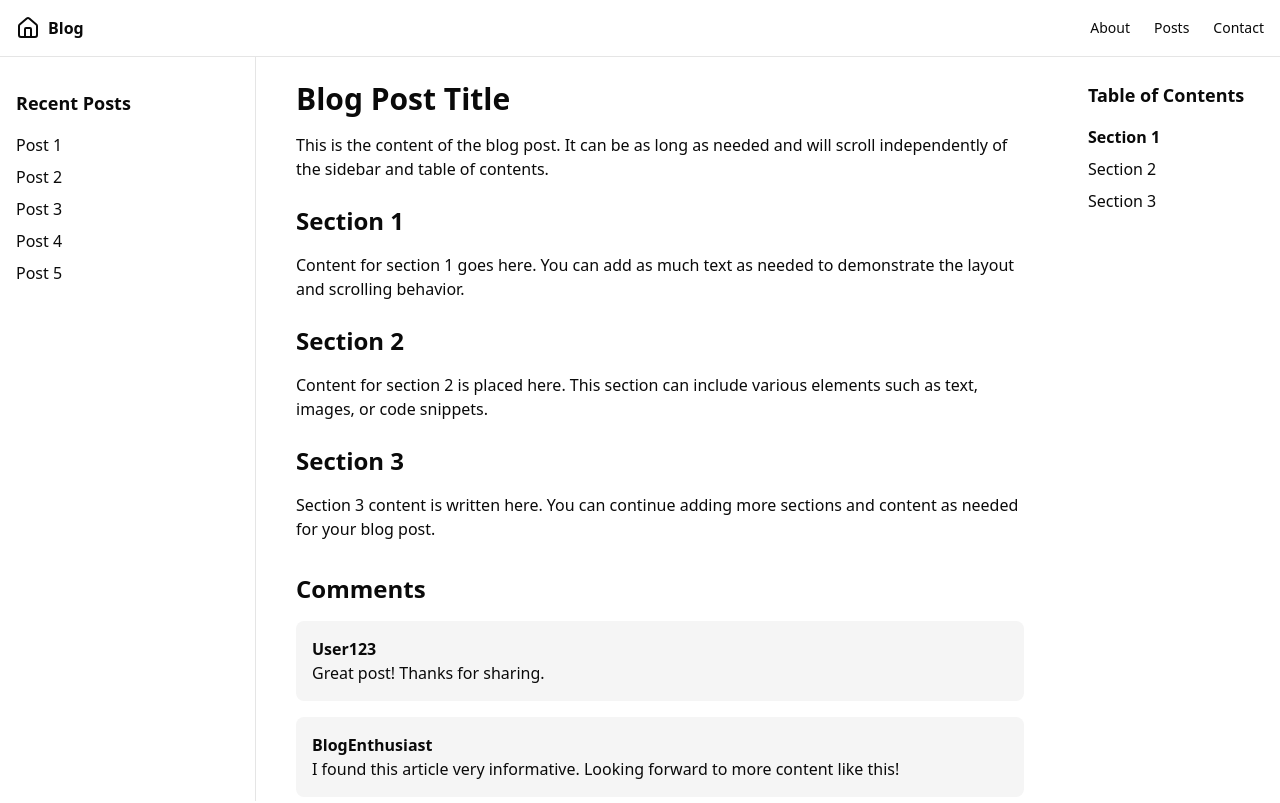
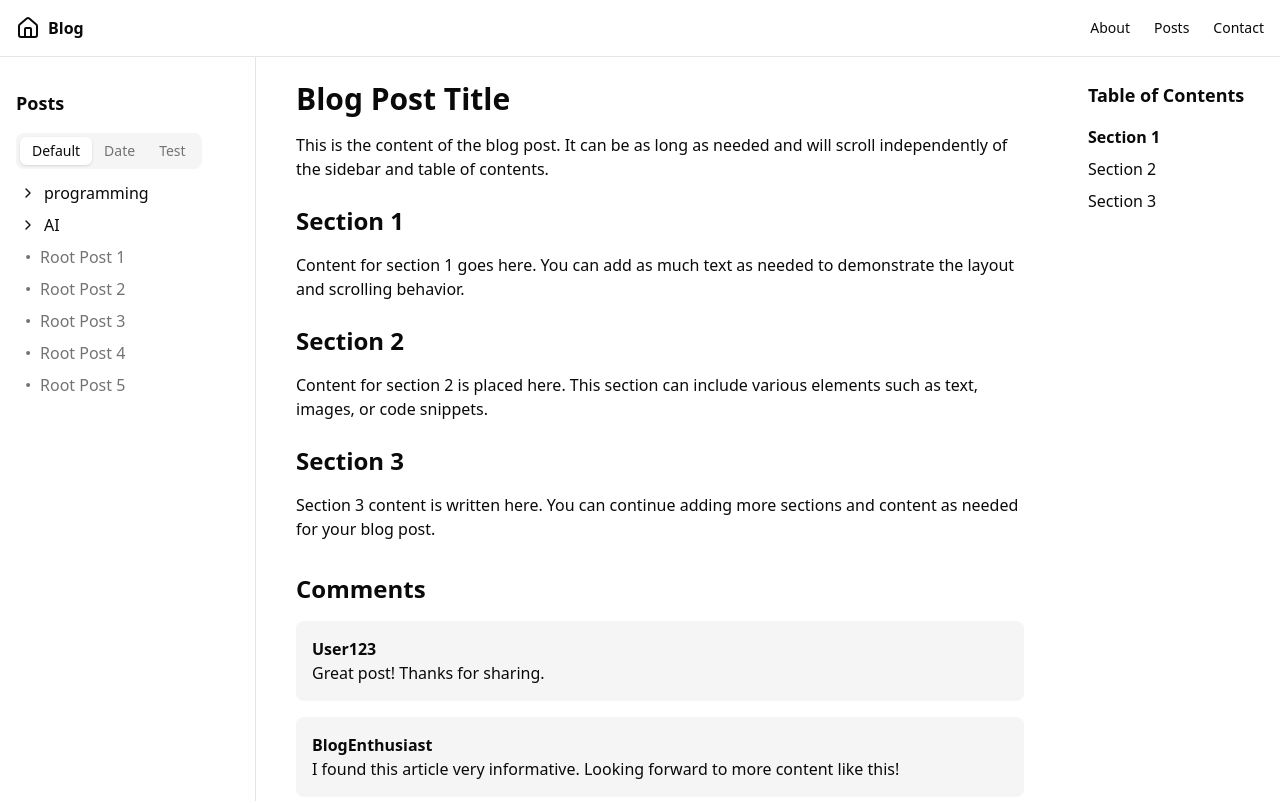
Before and after one commit to my-trash-bin/241002, a Next.js app: page / in a window 1280 px wide. Shown: the top 803 px of the page. Built offline with nearby package versions, Linux system fonts and the light colour scheme.

Commit message:
change post list to tree

```diff
--- a/package.json
+++ b/package.json
@@ -9,6 +9,7 @@
     "@radix-ui/react-dialog": "^1.1.2",
     "@radix-ui/react-icons": "^1.3.0",
     "@radix-ui/react-slot": "^1.1.0",
+    "@radix-ui/react-tabs": "^1.1.1",
     "class-variance-authority": "^0.7.0",
     "clsx": "^2.1.1",
     "lucide-react": "^0.447.0",
--- a/src/app/page.tsx
+++ b/src/app/page.tsx
@@ -1,9 +1,26 @@
 "use client";
 
+import { Tabs, TabsContent, TabsList, TabsTrigger } from "@/components/ui/tabs";
 import { cn } from "@/lib/utils";
-import { ChevronDownIcon, HomeIcon } from "lucide-react";
+import {
+  ChevronDownIcon,
+  ChevronRightIcon,
+  DotIcon,
+  HomeIcon,
+} from "lucide-react";
 import Link from "next/link";
-import { useEffect, useState } from "react";
+import { KeyboardEvent, useEffect, useState } from "react";
+
+interface Post {
+  id: string;
+  title: string;
+}
+
+interface Category {
+  name: string;
+  subCategories: Category[];
+  posts: Post[];
+}
 
 const tocItems = [
   { id: "section-1", title: "Section 1" },
@@ -11,13 +28,140 @@ const tocItems = [
   { id: "section-3", title: "Section 3" },
 ];
 
-const recentPosts = [
-  { id: "post-1", title: "Post 1" },
-  { id: "post-2", title: "Post 2" },
-  { id: "post-3", title: "Post 3" },
-  { id: "post-4", title: "Post 4" },
-  { id: "post-5", title: "Post 5" },
+const categories: Category[] = [
+  {
+    name: "Default",
+    subCategories: [
+      {
+        name: "programming",
+        subCategories: [],
+        posts: [{ id: "programming-post-1", title: "Programming" }],
+      },
+      {
+        name: "AI",
+        subCategories: [
+          {
+            name: "deeper one",
+            subCategories: [],
+            posts: [{ id: "deep-post-1", title: "Deep" }],
+          },
+        ],
+        posts: [{ id: "ai-post-1", title: "AI" }],
+      },
+    ],
+    posts: [
+      { id: "post-1", title: "Root Post 1" },
+      { id: "post-2", title: "Root Post 2" },
+      { id: "post-3", title: "Root Post 3" },
+      { id: "post-4", title: "Root Post 4" },
+      { id: "post-5", title: "Root Post 5" },
+    ],
+  },
+  {
+    name: "Date",
+    subCategories: [],
+    posts: [
+      { id: "post-1", title: "Root Post 1" },
+      { id: "post-2", title: "Root Post 2" },
+      { id: "post-3", title: "Root Post 3" },
+      { id: "post-4", title: "Root Post 4" },
+      { id: "post-5", title: "Root Post 5" },
+      { id: "programming-post-1", title: "Programming" },
+      { id: "ai-post-1", title: "AI" },
+      { id: "deep-post-1", title: "Deep" },
+    ],
+  },
+  {
+    name: "Test",
+    subCategories: [],
+    posts: [],
+  },
 ];
+
+const PostTree = ({
+  category,
+  isRoot,
+}: {
+  category: Category;
+  isRoot?: boolean;
+}) => {
+  const [isExpanded, setIsExpanded] = useState(isRoot);
+
+  const toggleExpanded = () => setIsExpanded(!isExpanded);
+
+  const handleKeyDown = (event: KeyboardEvent<HTMLDivElement>) => {
+    if (event.key === "Enter" || event.key === " ") {
+      event.preventDefault();
+      toggleExpanded();
+    }
+  };
+
+  const handleCategoryClick = () => {
+    // Here you can add logic to navigate to the category page
+    console.log(`Navigating to category: ${category.name}`);
+  };
+
+  return (
+    <div>
+      {!isRoot && (
+        <div className="flex py-1 items-center">
+          <div
+            className="cursor-pointer p-1"
+            onClick={toggleExpanded}
+            onKeyDown={handleKeyDown}
+            role="button"
+            tabIndex={0}
+            aria-expanded={isExpanded}
+            aria-label={`Expand ${category.name} category`}
+          >
+            <ChevronRightIcon
+              className={`h-4 w-4 transition-transform ${
+                isExpanded ? "transform rotate-90" : ""
+              }`}
+              aria-hidden="true"
+            />
+          </div>
+          <div
+            className="ml-1 cursor-pointer flex-grow"
+            onClick={handleCategoryClick}
+            onKeyDown={(e) => {
+              if (e.key === "Enter" || e.key === " ") {
+                e.preventDefault();
+                handleCategoryClick();
+              }
+            }}
+            role="button"
+            tabIndex={0}
+            aria-label={`Go to ${category.name} category`}
+          >
+            {category.name}
+          </div>
+        </div>
+      )}
+      {(isExpanded || isRoot) && (
+        <div
+          className={isRoot ? "" : "ml-4"}
+          role="group"
+          aria-label={`${category.name} subcategories and posts`}
+        >
+          {category.subCategories.map((subCategory) => (
+            <PostTree key={subCategory.name} category={subCategory} />
+          ))}
+          {category.posts.map((post) => (
+            <Link
+              key={post.id}
+              href={`/${post.id}`}
+              className="flex py-1 text-muted-foreground hover:text-foreground items-center"
+            >
+              <DotIcon />
+              {post.title}
+            </Link>
+          ))}
+        </div>
+      )}
+    </div>
+  );
+};
 
 export default function BlogPost() {
   const [activeSection, setActiveSection] = useState("section-1");
@@ -49,7 +193,7 @@ export default function BlogPost() {
     });
 
     return () => observer.disconnect();
-  }, [tocItems]);
+  }, []);
 
   useEffect(() => {
     if (expanded) {
@@ -103,33 +247,49 @@ export default function BlogPost() {
             <div
               className="py-2 flex items-center justify-between cursor-pointer"
               onClick={togglePostList}
+              role="button"
+              tabIndex={0}
+              onKeyDown={(e) => {
+                if (e.key === "Enter" || e.key === " ") {
+                  e.preventDefault();
+                  togglePostList();
+                }
+              }}
+              aria-expanded={expanded === "postList"}
+              aria-controls="mobile-post-list"
             >
-              <span className="font-medium">Recent Posts</span>
+              <span className="font-medium">Posts</span>
               <ChevronDownIcon
                 className={`h-4 w-4 transition-transform ${
                   expanded === "postList" ? "transform rotate-180" : ""
                 }`}
+                aria-hidden="true"
               />
             </div>
           </div>
         </div>
 
-        {/* Mobile Post Lis expanded */}
+        {/* Mobile Post List expanded */}
         {expanded === "postList" && (
-          <div className="md:hidden border-b flex-1 z-40 bg-background/95 backdrop-blur supports-[backdrop-filter]:bg-background/60 overflow-y-auto">
+          <div
+            id="mobile-post-list"
+            className="md:hidden border-b flex-1 z-40 bg-background/95 backdrop-blur supports-[backdrop-filter]:bg-background/60 overflow-y-auto"
+          >
             <div className="container mx-auto px-4 py-2">
-              <nav className="space-y-1">
-                {recentPosts.map((post) => (
-                  <Link
-                    key={post.id}
-                    href={`/${post.id}`}
-                    className="block py-1 text-muted-foreground hover:text-foreground"
-                    onClick={togglePostList}
-                  >
-                    {post.title}
-                  </Link>
+              <Tabs defaultValue={categories[0].name}>
+                <TabsList>
+                  {categories.map((category) => (
+                    <TabsTrigger key={category.name} value={category.name}>
+                      {category.name}
+                    </TabsTrigger>
+                  ))}
+                </TabsList>
+                {categories.map((category) => (
+                  <TabsContent key={category.name} value={category.name}>
+                    <PostTree category={category} isRoot />
+                  </TabsContent>
                 ))}
-              </nav>
+              </Tabs>
             </div>
           </div>
         )}
@@ -140,6 +300,16 @@ export default function BlogPost() {
             <div
               className="py-2 flex items-center justify-between cursor-pointer"
               onClick={toggleToc}
+              role="button"
+              tabIndex={0}
+              onKeyDown={(e) => {
+                if (e.key === "Enter" || e.key === " ") {
+                  e.preventDefault();
+                  toggleToc();
+                }
+              }}
+              aria-expanded={expanded === "toc"}
+              aria-controls="mobile-toc"
             >
               <span className="font-medium">
                 {tocItems.find((item) => item.id === activeSection)?.title}
@@ -148,6 +318,7 @@ export default function BlogPost() {
                 className={`h-4 w-4 transition-transform ${
                   expanded === "toc" ? "transform rotate-180" : ""
                 }`}
+                aria-hidden="true"
               />
             </div>
           </div>
@@ -155,7 +326,10 @@ export default function BlogPost() {
 
         {/* Mobile and Tablet TOC expanded */}
         {expanded === "toc" && (
-          <div className="lg:hidden flex-1 z-40 bg-background/95 backdrop-blur supports-[backdrop-filter]:bg-background/60 overflow-y-auto">
+          <div
+            id="mobile-toc"
+            className="lg:hidden flex-1 z-40 bg-background/95 backdrop-blur supports-[backdrop-filter]:bg-background/60 overflow-y-auto"
+          >
             <div className="container mx-auto px-4 py-4">
               <nav className="space-y-2">
                 {tocItems.map((item) => (
@@ -180,18 +354,21 @@ export default function BlogPost() {
         {/* Sidebar for larger screens */}
         <aside className="hidden md:block sticky top-14 z-30 h-[calc(100vh-3.5rem)] w-full shrink-0 overflow-y-auto border-r">
           <div className="py-6 pr-6 lg:py-8">
-            <h2 className="mb-4 text-lg font-semibold">Recent Posts</h2>
-            <nav className="flex flex-col space-y-2">
-              {recentPosts.map((post) => (
-                <Link
-                  key={post.id}
-                  href={`/${post.id}`}
-                  className="hover:underline"
-                >
-                  {post.title}
-                </Link>
+            <h2 className="mb-4 text-lg font-semibold">Posts</h2>
+            <Tabs defaultValue={categories[0].name}>
+              <TabsList>
+                {categories.map((category) => (
+                  <TabsTrigger key={category.name} value={category.name}>
+                    {category.name}
+                  </TabsTrigger>
+                ))}
+              </TabsList>
+              {categories.map((category) => (
+                <TabsContent key={category.name} value={category.name}>
+                  <PostTree category={category} isRoot />
+                </TabsContent>
               ))}
-            </nav>
+            </Tabs>
           </div>
         </aside>
 
--- /dev/null
+++ b/src/components/ui/tabs.tsx
@@ -0,0 +1,55 @@
+"use client"
+
+import * as React from "react"
+import * as TabsPrimitive from "@radix-ui/react-tabs"
+
+import { cn } from "@/lib/utils"
+
+const Tabs = TabsPrimitive.Root
+
+const TabsList = React.forwardRef<
+  React.ElementRef<typeof TabsPrimitive.List>,
+  React.ComponentPropsWithoutRef<typeof TabsPrimitive.List>
+>(({ className, ...props }, ref) => (
+  <TabsPrimitive.List
+    ref={ref}
+    className={cn(
+      "inline-flex h-9 items-center justify-center rounded-lg bg-muted p-1 text-muted-foreground",
+      className
+    )}
+    {...props}
+  />
+))
+TabsList.displayName = TabsPrimitive.List.displayName
+
+const TabsTrigger = React.forwardRef<
+  React.ElementRef<typeof TabsPrimitive.Trigger>,
+  React.ComponentPropsWithoutRef<typeof TabsPrimitive.Trigger>
+>(({ className, ...props }, ref) => (
+  <TabsPrimitive.Trigger
+    ref={ref}
+    className={cn(
+      "inline-flex items-center justify-center whitespace-nowrap rounded-md px-3 py-1 text-sm font-medium ring-offset-background transition-all focus-visible:outline-none focus-visible:ring-2 focus-visible:ring-ring focus-visible:ring-offset-2 disabled:pointer-events-none disabled:opacity-50 data-[state=active]:bg-background data-[state=active]:text-foreground data-[state=active]:shadow",
+      className
+    )}
+    {...props}
+  />
+))
+TabsTrigger.displayName = TabsPrimitive.Trigger.displayName
+
+const TabsContent = React.forwardRef<
+  React.ElementRef<typeof TabsPrimitive.Content>,
+  React.ComponentPropsWithoutRef<typeof TabsPrimitive.Content>
+>(({ className, ...props }, ref) => (
+  <TabsPrimitive.Content
+    ref={ref}
+    className={cn(
+      "mt-2 ring-offset-background focus-visible:outline-none focus-visible:ring-2 focus-visible:ring-ring focus-visible:ring-offset-2",
+      className
+    )}
+    {...props}
+  />
+))
+TabsContent.displayName = TabsPrimitive.Content.displayName
+
+export { Tabs, TabsList, TabsTrigger, TabsContent }
```
